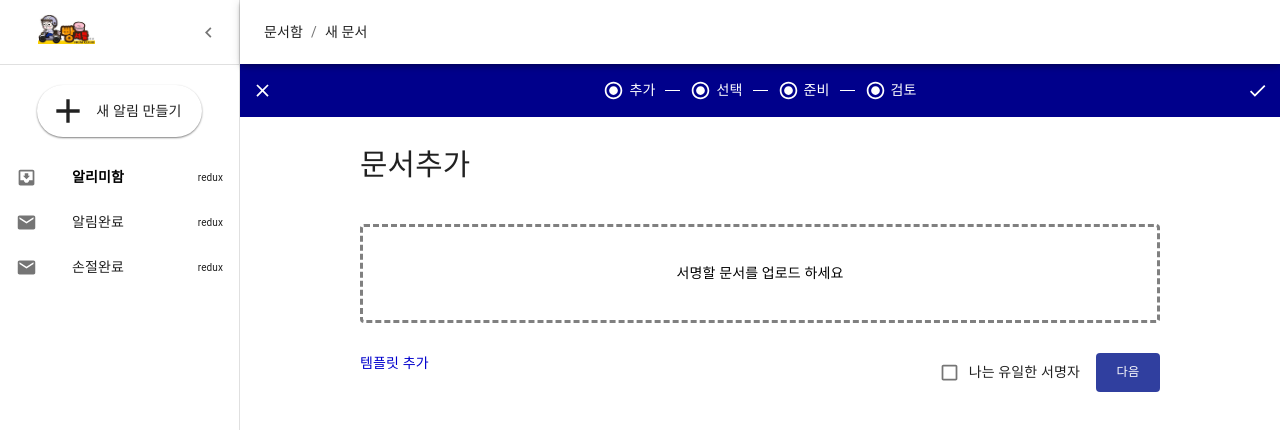
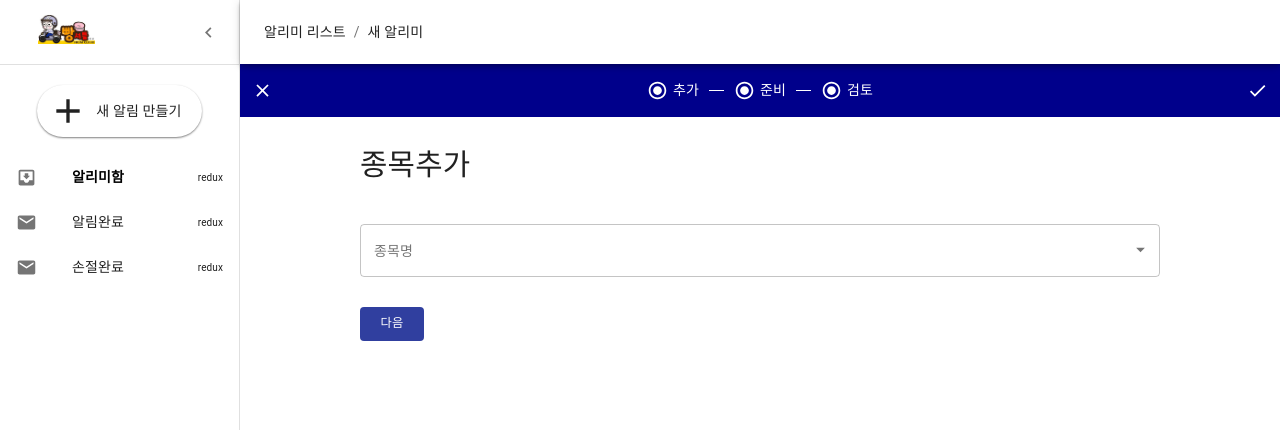
Before and after one commit to myhency/cloud-alarm, a React app: page /add-docs in a window 1280 px wide. Shown: the top 430 px of the page. Built offline with nearby package versions, Linux system fonts and the light colour scheme.

Commit message:
종목추가 페이지 1단계 개발 완료

```diff
--- /dev/null
+++ b/fixture/stockItems.js
@@ -0,0 +1,46 @@
+const stockItems = [
+  { itemName: 'AP시스템', itemCode: '265520' },
+  { itemName: 'CMG제약', itemCode: '058820' },
+  { itemName: 'SK바이오팜', itemCode: '326030' },
+  { itemName: '그리티', itemCode: '204020' },
+  { itemName: '누리텔레콤', itemCode: '040160' },
+  { itemName: 'DL', itemCode: '000210' },
+  { itemName: '대한광통신', itemCode: '010170' },
+  { itemName: '동아지질', itemCode: '028100' },
+  { itemName: '마니커', itemCode: '027740' },
+  { itemName: '미래에셋생명', itemCode: '085620' },
+  { itemName: '보해양조', itemCode: '000890' },
+  { itemName: '솔트룩스', itemCode: '304100' },
+  { itemName: '용평리조트', itemCode: '070960' },
+  { itemName: '우원개발', itemCode: '046940' },
+  { itemName: '우진아이엔에스', itemCode: '010400' },
+  { itemName: '크린앤사이언스', itemCode: '045520' },
+  { itemName: '클리오', itemCode: '237880' },
+  { itemName: '헬릭스미스', itemCode: '084990' },
+  { itemName: '현대상사', itemCode: '011760' },
+  { itemName: '태림포장', itemCode: '011280' },
+  { itemName: '세틀뱅크', itemCode: '234340' },
+  { itemName: '오리온홀딩스', itemCode: '001800' },
+  { itemName: 'sg세계물산', itemCode: '004060' },
+  { itemName: '대덕전자', itemCode: '353200' },
+  { itemName: '본느', itemCode: '226340' },
+  { itemName: '한국선재', itemCode: '025550' },
+  { itemName: '인성정보', itemCode: '033230' },
+  { itemName: '카페24', itemCode: '042000' },
+  { itemName: '이지바이오', itemCode: '353810' },
+  { itemName: '티웨이항공', itemCode: '091810' },
+  { itemName: '코리아센터', itemCode: '290510' },
+  { itemName: '브릿지바이오테라퓨틱스', itemCode: '288330' },
+  { itemName: '드림시큐리티', itemCode: '203650' },
+  { itemName: '인바이오', itemCode: '352940' },
+  { itemName: '린드먼아시아', itemCode: '277070' },
+  { itemName: '엔젠바이오', itemCode: '354200' },
+  { itemName: '엠브레인', itemCode: '169330' },
+  { itemName: '현대바이오랜드', itemCode: '052260' },
+  { itemName: '중앙백신', itemCode: '072020' },
+  { itemName: '알체라', itemCode: '347860' }
+];
+
+export {
+  stockItems,
+};
--- a/package.json
+++ b/package.json
@@ -60,6 +60,7 @@
     "@emotion/styled": "^10.0.27",
     "@material-ui/core": "4.11.0",
     "@material-ui/icons": "^4.9.1",
+    "@material-ui/lab": "^4.0.0-alpha.57",
     "@reduxjs/toolkit": "1.4.0",
     "axios": "0.19.2",
     "clsx": "^1.1.1",
--- a/src/inbox/containers/InBoxContentContainer.jsx
+++ b/src/inbox/containers/InBoxContentContainer.jsx
@@ -147,8 +147,6 @@ export default function InBoxContentContainer() {
   const { alarms } = useSelector((state) => ({
     alarms: state.alarms,
   }));
-
-  console.log(alarms)
 
   useEffect(() => {
     dispatch(loadAlarmList());
--- a/src/newdocs/components/ProgressToolBar.jsx
+++ b/src/newdocs/components/ProgressToolBar.jsx
@@ -44,7 +44,7 @@ export default function ProgressToolBar() {
           }}
           />
         </Box>
-        <RadioButtonCheckedIcon style={{ color: 'white' }} />
+        {/* <RadioButtonCheckedIcon style={{ color: 'white' }} />
         <Typography style={{ color: 'white', marginLeft: '5px' }}>선택</Typography>
         <Box display="flex" alignItems="center">
           <div style={{
@@ -54,7 +54,7 @@ export default function ProgressToolBar() {
             margin: '0 10px 0 10px',
           }}
           />
-        </Box>
+        </Box> */}
         <RadioButtonCheckedIcon style={{ color: 'white' }} />
         <Typography style={{ color: 'white', marginLeft: '5px' }}>준비</Typography>
         <Box display="flex" alignItems="center">
--- a/src/newdocs/containers/AddDocumentContentContainer.jsx
+++ b/src/newdocs/containers/AddDocumentContentContainer.jsx
@@ -1,4 +1,5 @@
-import React from 'react';
+import React, { useEffect } from 'react';
+import { useDispatch, useSelector } from 'react-redux';
 import {
   makeStyles,
   withStyles,
@@ -9,10 +10,16 @@ import {
   FormControlLabel,
   Checkbox,
   Button,
+  Input,
+  InputLabel,
+  TextField,
 } from '@material-ui/core';
+import Autocomplete from '@material-ui/lab/Autocomplete';
 import { indigo } from '@material-ui/core/colors';
 import DropZone from '../components/DropZone';
 import ProgressToolBar from '../components/ProgressToolBar';
+
+import { loadStockItemList } from '../../state/slice';
 
 const useStyles = makeStyles((theme) => ({
   toolbar: {
@@ -121,6 +128,22 @@ export default function AddDocumentContentContainer() {
     setAge(event.target.value);
   };
 
+  const dispatch = useDispatch();
+  const { stockItems } = useSelector((state) => ({
+    stockItems: state.stockItems,
+  }));
+
+  useEffect(() => {
+    dispatch(loadStockItemList());
+  }, []);
+
+  console.log(stockItems)
+
+  // const stockItems = [
+  //   { itemName: 'AP시스템' },
+  //   { itemName: 'CMG제약' },
+  // ]
+
   function handleOnLoadEnd(value) {
     console.log(value);
     const newFiles = [...files, ...value];
@@ -153,31 +176,44 @@ export default function AddDocumentContentContainer() {
       }}
       >
         <div style={{ display: 'flex', flexDirection: 'column', width: '80%' }}>
-          <Typography variant="h4" style={{ marginTop: '10px', marginBottom: '10px' }}>문서추가</Typography>
-          {files.map((file, index) => (
+          <Typography variant="h4" style={{ marginTop: '10px', marginBottom: '10px' }}>종목추가</Typography>
+          {/* {files.map((file, index) => (
             <Typography
               key={index}
               onClick={handleOnDeleteFile}
             >
               {file.path}
             </Typography>
-          ))}
+          ))} */}
           <Box style={{ margin: '30px 0 30px 0' }}>
-            <DropZone
-              onLoadEnd={handleOnLoadEnd}
-              onClick={handleOnClick}
+              {/* <TextField label="Filled" variant="outlined" fullWidth /> */}
+            {/* <TextField
+              id="filled-full-width"
+              placeholder="종목명 또는 종목코드"
+              fullWidth
+              margin="normal"
+              InputLabelProps={{
+                shrink: true,
+              }}
+              variant="filled"
+            /> */}
+            <Autocomplete
+              id="combo-box"
+              options={stockItems}
+              getOptionLabel={(stockItem) => stockItem.itemName}
+              renderInput={(params) => <TextField {...params} label="종목명" variant="outlined"/>}
             />
           </Box>
           <Box display="flex">
             <Box display="flex" flexDirection="row">
-              <AddTemplateLink onClick={handleOnClickAddTemplate}>템플릿 추가</AddTemplateLink>
+              <NextButton>다음</NextButton>
             </Box>
             <Box display="flex" flexDirection="row-reverse" flexGrow="1">
-              <NextButton>다음</NextButton>
-              <FormControlLabel
+              {/* <NextButton>다음</NextButton> */}
+              {/* <FormControlLabel
                 control={<Checkbox checked={false} onChange={handleChange} name="checkedA" />}
                 label="나는 유일한 서명자"
-              />
+              /> */}
             </Box>
           </Box>
         </div>
--- a/src/newdocs/pages/AddDocumentPage.jsx
+++ b/src/newdocs/pages/AddDocumentPage.jsx
@@ -6,8 +6,8 @@ import InBoxMenuListContainerSmall from '../../inbox/containers/InBoxMenuListCon
 import AddDocumentContentContainer from '../containers/AddDocumentContentContainer';
 
 const items = [
-  { title: '문서함', link: '/inbox' },
-  { title: '새 문서', link: '/newdocs' },
+  { title: '알리미 리스트', link: '/inbox' },
+  { title: '새 알리미', link: '/newdocs' },
 ];
 
 export default function AddDocumentPage() {
--- a/src/newdocs/pages/NewDocumentPage.jsx
+++ b/src/newdocs/pages/NewDocumentPage.jsx
@@ -6,8 +6,8 @@ import InBoxMenuListContainerSmall from '../../inbox/containers/InBoxMenuListCon
 import NewDocumentContentContainer from '../containers/NewDocumentContentContainer';
 
 const items = [
-  { title: '문서함', link: '/inbox' },
-  { title: '새 문서', link: '/newdocs' },
+  { title: '알리미 리스트', link: '/inbox' },
+  { title: '새 알리미', link: '/newdocs' },
 ];
 
 export default function NewDocumentPage() {
--- /dev/null
+++ b/src/services/stockItems.js
@@ -0,0 +1,9 @@
+import { stockItems } from '../../fixture/stockItems';
+
+export async function fetchStockItemList() {
+  return new Promise((resolve, _) => setTimeout(() =>
+    resolve({
+      result: true,
+      data: stockItems,
+    }), 500));
+}
--- a/src/state/slice.js
+++ b/src/state/slice.js
@@ -14,6 +14,10 @@ import {
 import {
   fetchAlarmList,
 } from '../services/alarms';
+
+import {
+  fetchStockItemList,
+} from '../services/stockItems';
 
 import locales from '../locales.json';
 
@@ -79,6 +83,22 @@ function parseAlarms(alarms) {
   return alarms.map((alarm) => parseAlarm(alarm));
 }
 
+function parseStockItem(stockItem) {
+  const {
+    itemName,
+    itemCode,
+  } = stockItem;
+
+  return {
+    itemName,
+    itemCode,
+  };
+}
+
+function parseStockItems(stockItems) {
+  return stockItems.map((stockItem) => parseStockItem(stockItem));
+}
+
 const { actions, reducer } = createSlice({
 
 
@@ -110,6 +130,7 @@ const { actions, reducer } = createSlice({
     contactDetail: initialContactDetail,
     documents: [],
     alarms: [],
+    stockItems: [],
   },
   // 이 부분이 reducer
   reducers: {
@@ -192,6 +213,17 @@ const { actions, reducer } = createSlice({
         alarms: parsedAlarms,
       };
     },
+
+    setStockItems(state, { payload: stockItems }) {
+      const parsedStockItems = parseStockItems(
+        stockItems
+      );
+
+      return {
+        ...state,
+        stockItems: parsedStockItems,
+      };
+    },
   },
 });
 
@@ -205,6 +237,7 @@ export const {
   clearContactDetail,
   setDocuments,
   setAlarms,
+  setStockItems,
 } = actions;
 
 export default reducer;
@@ -280,10 +313,20 @@ export function loadAlarmList() {
   return async (dispatch) => {
     const { result, data } = await fetchAlarmList();
 
-    console.log(data);
     if (!result) {
       return;
     }
     dispatch(setAlarms(data));
   };
 }
+
+export function loadStockItemList() {
+  return async (dispatch) => {
+    const { result, data } = await fetchStockItemList();
+
+    if (!result) {
+      return;
+    }
+    dispatch(setStockItems(data));
+  };
+}
```
Also changed, not shown: 1 other file (tests, documents, lock files or other folders).
